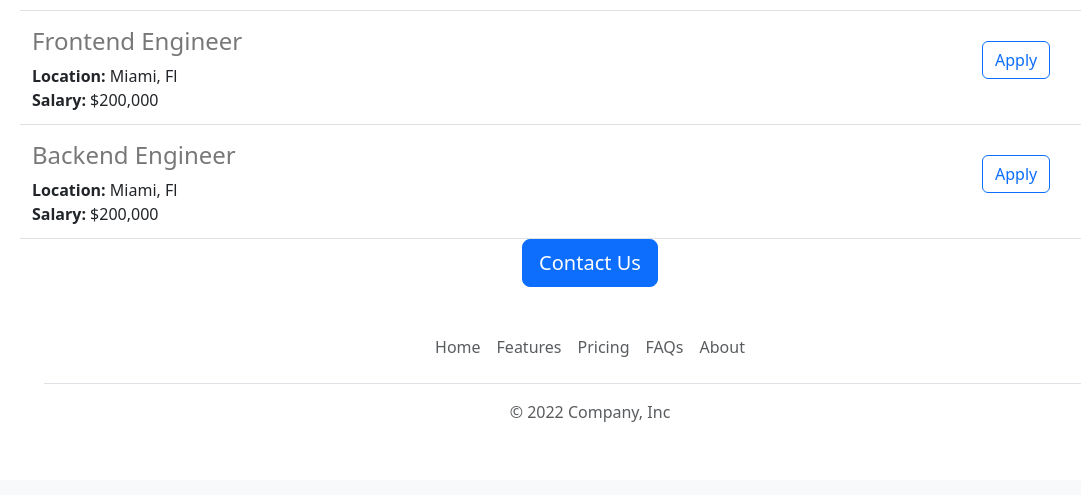
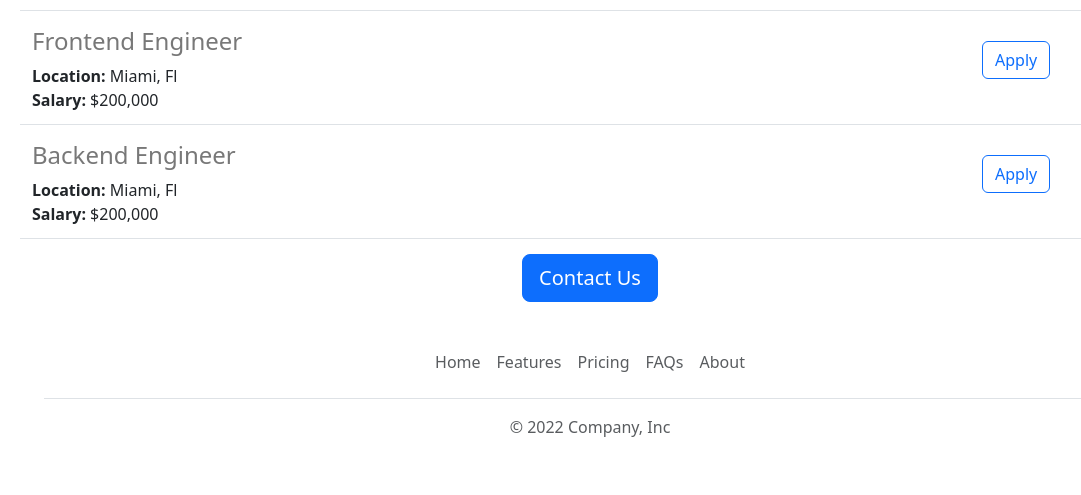
Before and after one commit to ramondh33/python-website-tutorial, a Flask app: page / in a window 1280 px wide. Shown: the part 987-1482 px from the top of the page, without its empty margins (50-1131 px from the left). Before the commit the page ends 1409 px from the top, so only its background shows below. Run offline with Flask 2, Linux system fonts and the light colour scheme.

Commit message:
Changed name of function in app.py and added some margin to the contact button.

```diff
--- a/app.py
+++ b/app.py
@@ -32,7 +32,7 @@ COMPANY_NAME = 'Company Name'
 
 @app.route('/')
 
-def hello_world():
+def company_info():
     return render_template('index.html', jobs=JOBS, company_name=COMPANY_NAME)
 
 @app.route('/api/jobs')
--- a/templates/index.html
+++ b/templates/index.html
@@ -28,7 +28,7 @@
                 {% endfor %}
             </div>
             <div class="text-center">
-                <button class="btn btn-primary btn-lg">Contact Us</button>
+                <button class="btn btn-primary btn-lg" style="margin-top:15px;">Contact Us</button>
                 {% include 'footer.html' %}
             </div>
         </div>
```
